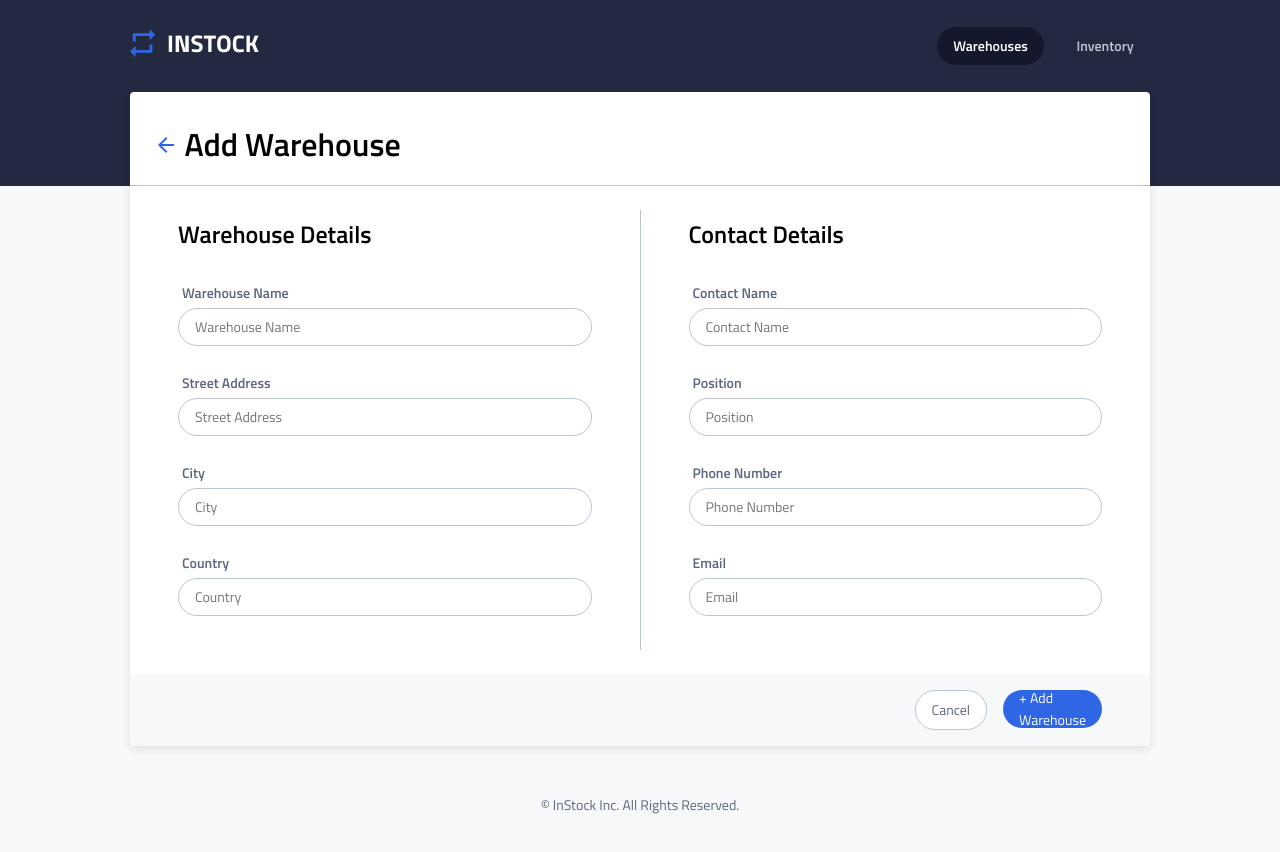
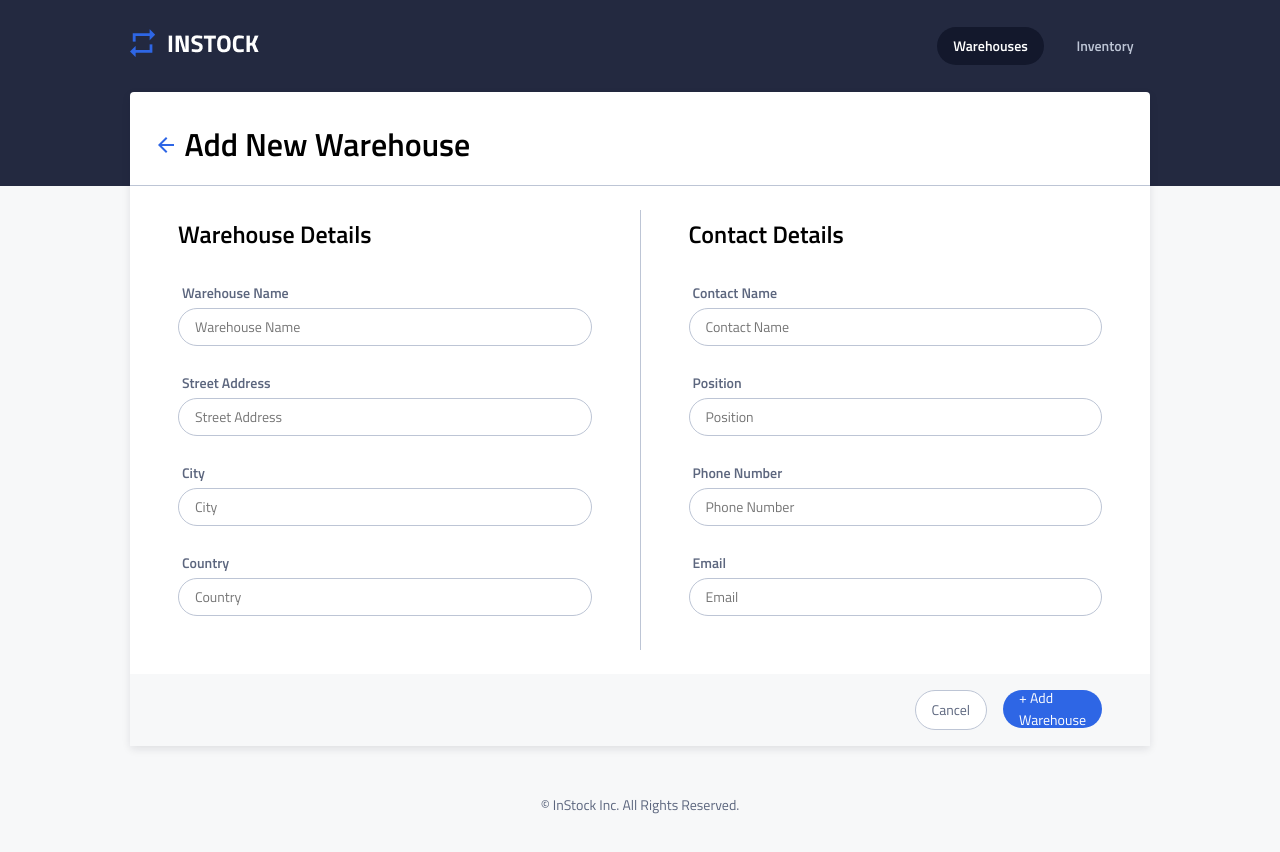
Before and after one commit to Muudy12/golden-lions-InStock, a React (Vite) app: page /warehouses/add in a window 1280 px wide. Built offline with nearby package versions, Linux system fonts and the light colour scheme; a web font is replaced by a local one.

Commit message:
Add new warehouse was missing the word 'new'

```diff
--- a/src/pages/Warehouses/AddNewWarehouse/AddNewWarehouse.jsx
+++ b/src/pages/Warehouses/AddNewWarehouse/AddNewWarehouse.jsx
@@ -50,7 +50,7 @@ function AddNewWarehouse() {
         <Link to="/warehouses">
           <ReactSVG className="form__header-icon" src={ArrowBackIcon} />
         </Link>
-        <h1 className="form__header-title">Add Warehouse</h1>
+        <h1 className="form__header-title">Add New Warehouse</h1>
       </div>
       <form className="form__wrapper" onSubmit={submitFormHandler}>
         <WarehouseForm
```
